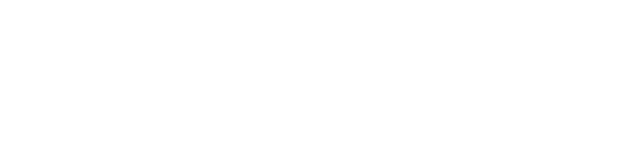
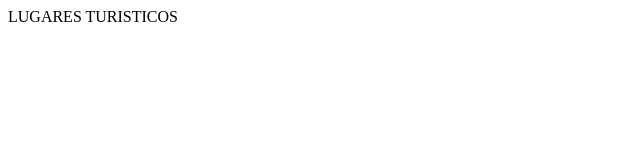
Before and after one commit to ctorres4501/LUGARES-TURISTICOS, a plain HTML site: page index.html in a window 1280 px wide. Shown: the whole page, without its empty margins (0-640 px from the left). Drawn offline with Linux system fonts and the light colour scheme.

Commit message:
thirth commit

```diff
--- a/index.html
+++ b/index.html
@@ -6,6 +6,7 @@
     <title>DESTINOS TURISTICOS</title>
 </head>
 <body>
+    <div>LUGARES TURISTICOS</div>
 
 </body>
 </html>
```
